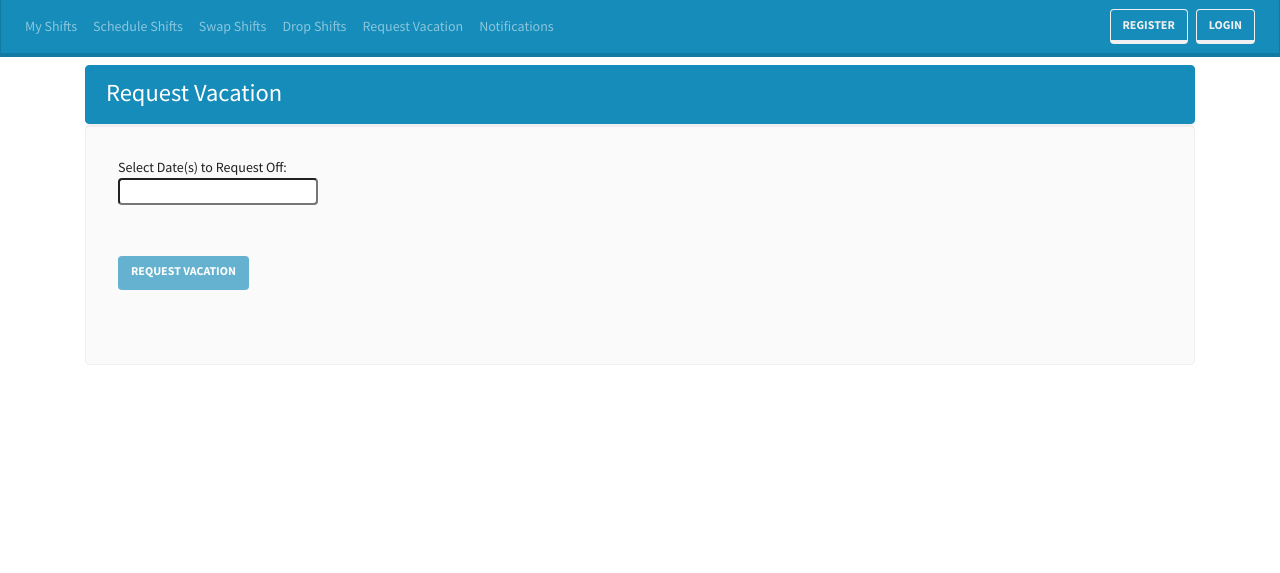
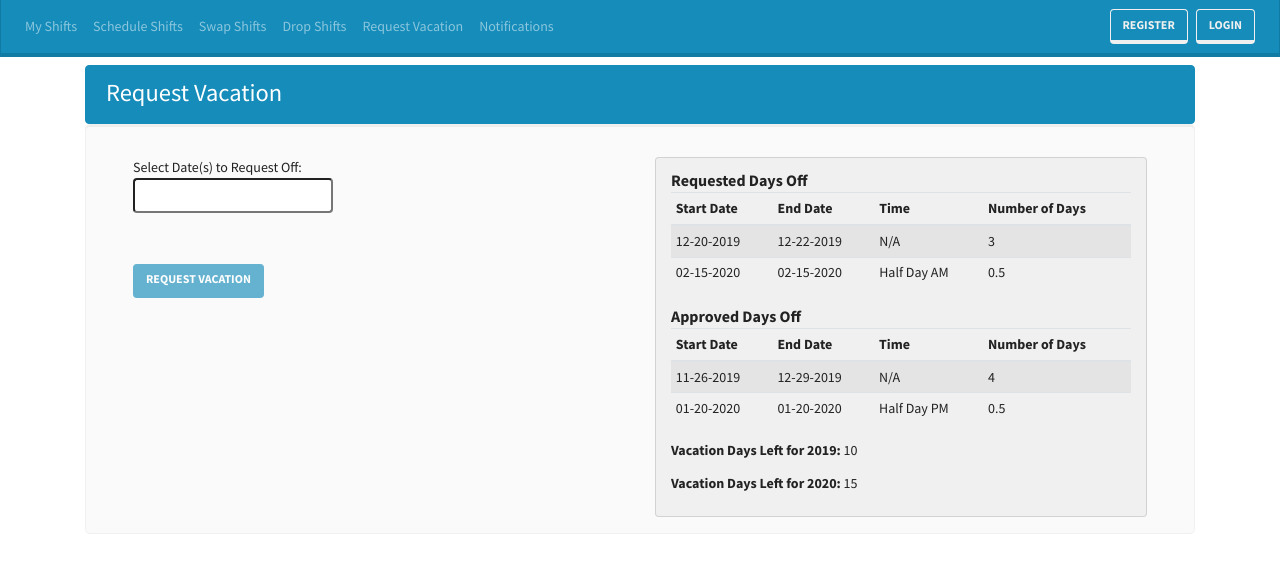
Before and after one commit to mattgates/BradleyQPI, a Flask app: page /vacation in a window 1280 px wide. Shown: the top 573 px of the page. Run offline with Flask 2, Linux system fonts and the light colour scheme; some libraries are stand-ins or nearby versions.

Commit message:
more changes to vacation

```diff
--- a/templates/vacation.html
+++ b/templates/vacation.html
@@ -13,11 +13,31 @@
         integrity="sha384-wvfXpqpZZVQGK6TAh5PVlGOfQNHSoD2xbE+QkPxCAFlNEevoEH3Sl0sibVcOQVnN" crossorigin="anonymous">
     <link rel="stylesheet" type="text/css" href="https://cdn.jsdelivr.net/npm/daterangepicker/daterangepicker.css" />
 
+    <style>
+        * {
+            box-sizing: border-box;
+        }
+
+        /* Create two equal columns that floats next to each other */
+        .column {
+            float: left;
+            width: 50%;
+            padding: 10px;
+            height: 300px;
+            /* Should be removed. Only for demonstration */
+        }
+
+        /* Clear floats after the columns */
+        .row:after {
+            content: "";
+            display: table;
+            clear: both;
+        }
+    </style>
 
 </head>
 
 <body>
-
     <div class="list-group pt-2 text-white">
         <a class="list-group-item list-group-item-action flex-column align-items-start active">
             <div class="d-flex w-100 justify-content-between">
@@ -26,14 +46,19 @@
         </a>
     </div>
 
-    <div class="jumbotron" style="padding: 2rem 2rem;">
+    <div class="jumbotron" style="padding: 0rem 2rem;">
 
-        <div> Select Date(s) to Request Off: </div>
-        <input type="text" name="daterange" style="width:200px; border-radius: 0.25rem" style="text-align: center;" />
+        <div class="container">
+            <div class="row">
+                <div class="col-sm">
+                    <div style="padding-top:2rem;"> Select Date(s) to Request Off: </div>
+                    <input type="text" name="daterange"
+                        style="width:200px; border-radius: 0.25rem; padding-left:15px; height: 35px" />
                     <br>
                     <form class="form-group" style="display: none" id="DaysOff">
                         <div style="padding: 15px 0px 0px 0px;"> Please choose the duration: </div>
-            <select class="form-control" id="HalfFull" style="width:200px" style="text-align: center; display:none">
+                        <select class="form-control" id="HalfFull" style="width:200px"
+                            style="text-align: left; display:none">
                             <option selected="">Select One</option>
                             <option value="1">Half Day AM</option>
                             <option value="2">Half Day PM</option>
@@ -42,9 +67,11 @@
                     </form>
                     <div id="numDays" style="padding: 15px 0px;"> </div>
                     <br>
-        <button type="button" id="submitBtn" class="btn btn-primary" disabled=true  data-toggle="modal" data-target="#myModal">Request Vacation </button>
+                    <button type="button" id="submitBtn" class="btn btn-primary" disabled=true data-toggle="modal"
+                        data-target="#myModal">Request Vacation </button>
 
-        <div class="modal" id="myModal" tabindex="-1" role="dialog" aria-labelledby="myModalLabel" aria-hidden="true">
+                    <div class="modal" id="myModal" tabindex="-1" role="dialog" aria-labelledby="myModalLabel"
+                        aria-hidden="true">
                         <div class="modal-dialog" role="document">
                             <div class="modal-content">
                                 <div class="modal-header">
@@ -58,6 +85,7 @@
                                         <div id="RangeSelected1"></div>
                                         <div id="RangeSelected2"></div>
                                         <div id="RangeSelected3"></div>
+                                        <div id="RangeSelected4"> Days Remaining: </div>
 
                                     </fieldset>
                                 </div>
@@ -68,12 +96,8 @@
                         </div>
                     </div>
 
-
-
-
                     <script>
                         $(function () {
-                var days = 0
                             $('input[name="daterange"]').daterangepicker({
                                 opens: 'right',
                                 startDate: moment().add(7, 'days'),
@@ -84,9 +108,12 @@
 
                             },
                                 $('input[name="daterange"]').on('apply.daterangepicker', function (ev, picker) {
+                                    //clear all selections
+                                    $('#HalfFull').prop('selectedIndex', 0);
+                                    document.getElementById("numDays").innerHTML = "";
                                     document.getElementById("DaysOff").style.display = "none";
-
-                        days = picker.endDate.diff(picker.startDate, 'days');
+                                    //determine number of days requesting off
+                                    var days = picker.endDate.diff(picker.startDate, 'days');
                                     console.log("The difference is =", days);
                                     start = picker.startDate.format("MM-DD-YYYY ");
                                     end = picker.endDate.format("MM-DD-YYYY");
@@ -94,8 +121,7 @@
                                     if (days == 0) {
                                         document.getElementById("DaysOff").style.display = "block";
                                         $("#HalfFull").on("change", function (e) {
-                                console.log("Clicked");
-                                var selected = $("#HalfFull option:selected").text();
+                                            selected = $("#HalfFull option:selected").text();
                                             console.log(selected);
                                             if (selected == "Half Day AM" || selected == "Half Day PM") {
                                                 days = 0.5;
@@ -108,35 +134,85 @@
                                             document.getElementById('RangeSelected1').innerHTML = "Date: " + start;
                                             document.getElementById('RangeSelected2').innerHTML = "Time: " + selected;
                                             document.getElementById('RangeSelected3').innerHTML = "Number of Days: " + days;
-
+                                            document.getElementById('submitBtn').disabled = false;
                                         });
-                        } else {
+                                    }
+                                    else {
                                         days = days + 1;
                                         document.getElementById('numDays').innerHTML = "Number of Days Selected: " + days;
                                         document.getElementById('RangeSelected1').innerHTML = "Start Date: " + start;
                                         document.getElementById('RangeSelected2').innerHTML = "End Date: " + end;
                                         document.getElementById('RangeSelected3').innerHTML = "Number of Days: " + days;
-
-
-                        }
-
-                        if (days != 0) {
                                         document.getElementById('submitBtn').disabled = false;
                                     }
-
-                }) )
+                                }))
 
                         });
 
                     </script>
-        <br>
-        <br>
-        <br>
-
 
                 </div>
+                <div class="col-sm" style="padding-top:2rem">
+                    <div class="card text-black bg-secondary mb-3" style="padding: 10px 15px ">
+                        <div style="font-size:16px"> <b> Requested Days Off </b></div>
+                        <table class="table table-sm table-striped">
+                            <thead>
+                                <tr>
+                                    <th scope="col"> Start Date </th>
+                                    <th scope="col"> End Date </th>
+                                    <th scope="col"> Time </th>
+                                    <th scope="col"> Number of Days </th>
+                                </tr>
+                            </thead>
+                            <tbody>
+                                <tr>
+                                    <td> 12-20-2019</td>
+                                    <td> 12-22-2019</td>
+                                    <td> N/A </td>
+                                    <td> 3 </td>
+                                </tr>
+                                <tr>
+                                    <td> 02-15-2020</td>
+                                    <td> 02-15-2020</td>
+                                    <td> Half Day AM </td>
+                                    <td> 0.5 </td>
+                                </tr>
+                            </tbody>
+                        </table>
+                        <div style="font-size:16px"> <b> Approved Days Off </b></div>
+                        <table class="table table-sm table-striped">
+                            <thead>
+                                <tr>
+                                    <th scope="col"> Start Date </th>
+                                    <th scope="col"> End Date </th>
+                                    <th scope="col"> Time </th>
+                                    <th scope="col"> Number of Days </th>
+                                </tr>
+                            </thead>
+                            <tbody>
+                                <tr>
+                                    <td> 11-26-2019</td>
+                                    <td> 12-29-2019</td>
+                                    <td> N/A </td>
+                                    <td> 4 </td>
+                                </tr>
+                                <tr>
+                                    <td> 01-20-2020</td>
+                                    <td> 01-20-2020</td>
+                                    <td> Half Day PM </td>
+                                    <td> 0.5 </td>
+                                </tr>
+                            </tbody>
+                        </table>
+                        <div class="card-title" style="font-size:14px"> <b> Vacation Days Left for 2019:</b> 10 </div>
+                        <div class="card-title" style="font-size:14px"> <b> Vacation Days Left for 2020:</b> 15 </div>
 
+                    </div>
+                </div>
+            </div>
+        </div>
 
+    </div>
 
 
 
```
Lines whose indentation alone changed are shown as unchanged.
